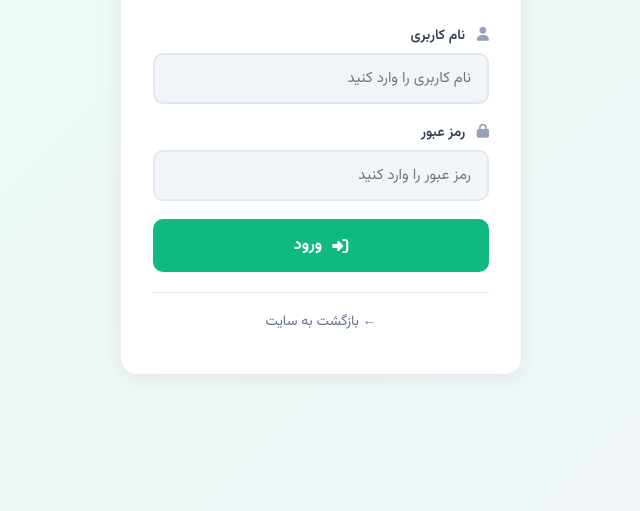
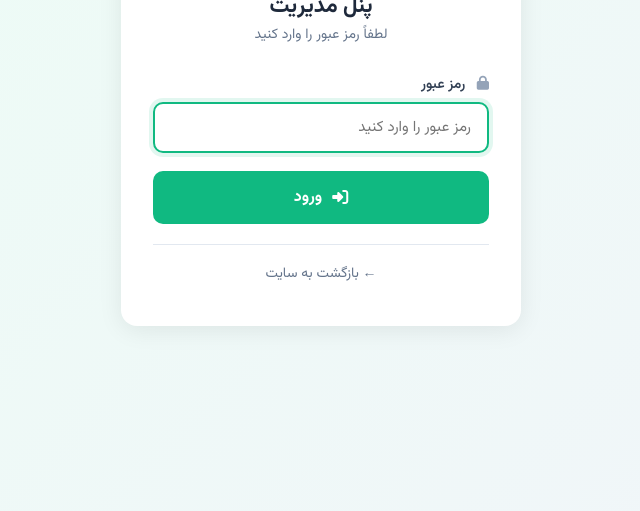
Before and after one commit to navidjansadat/OMHServices-, a website: page public/admin/index.html in a window 1280 px wide. Shown: the part 289-800 px from the top of the page, without its empty margins (319-959 px from the left). Drawn offline with Linux system fonts and the light colour scheme.

Commit message:
Update index.html

```diff
--- a/public/admin/index.html
+++ b/public/admin/index.html
@@ -16,17 +16,14 @@
                 <span>OMH</span>
             </div>
             <h2>پنل مدیریت</h2>
-            <p>لطفاً برای ورود اطلاعات خود را وارد کنید</p>
+            <p>لطفاً رمز عبور را وارد کنید</p>
 
             <form id="loginForm">
-                <div class="form-group">
-                    <label><i class="fas fa-user"></i> نام کاربری</label>
-                    <input type="text" id="username" placeholder="نام کاربری را وارد کنید" required />
-                </div>
+                <input type="hidden" id="username" value="OMH" />
 
                 <div class="form-group">
                     <label><i class="fas fa-lock"></i> رمز عبور</label>
-                    <input type="password" id="password" placeholder="رمز عبور را وارد کنید" required />
+                    <input type="password" id="password" placeholder="رمز عبور را وارد کنید" required autofocus />
                 </div>
 
                 <button type="submit" class="btn-login">
```
